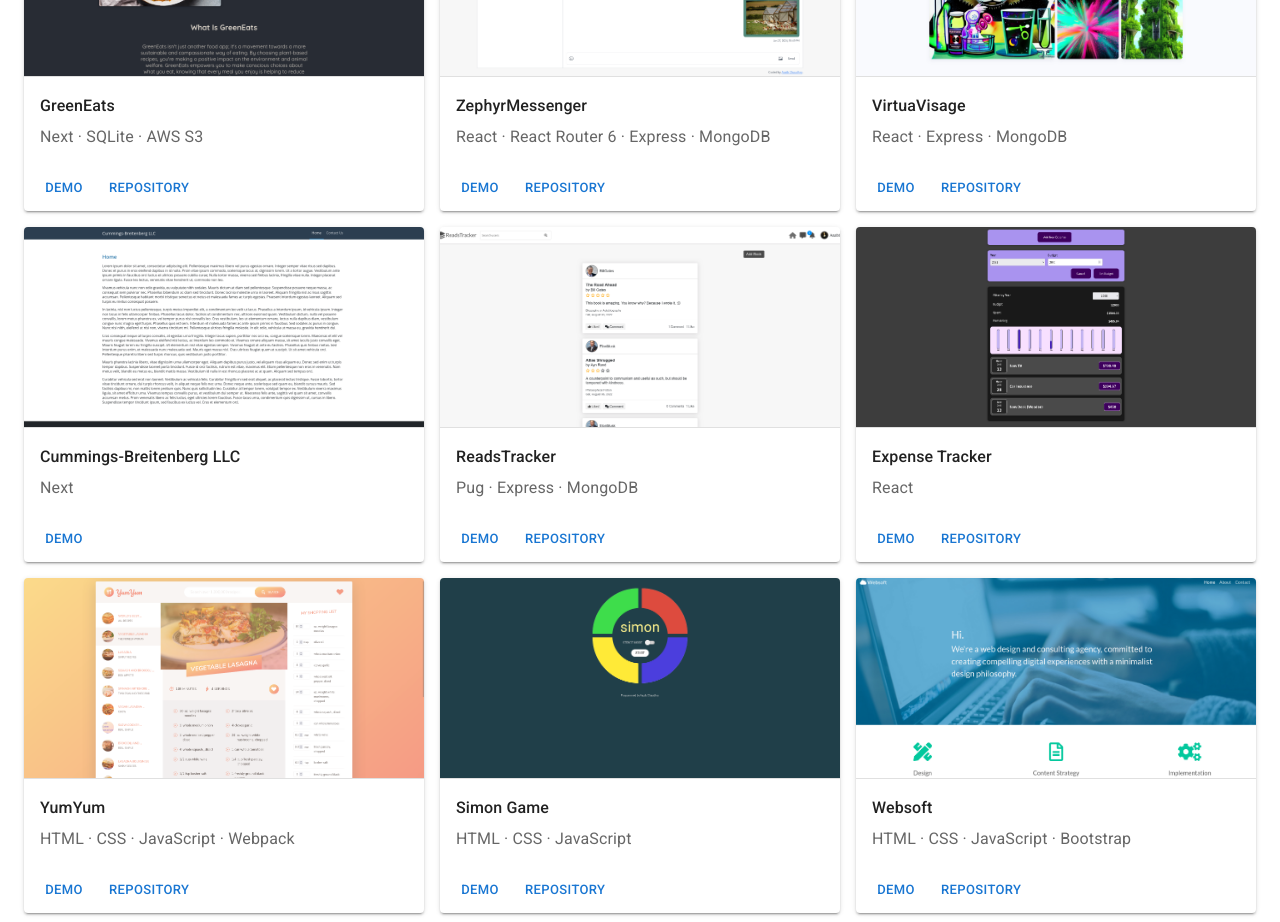
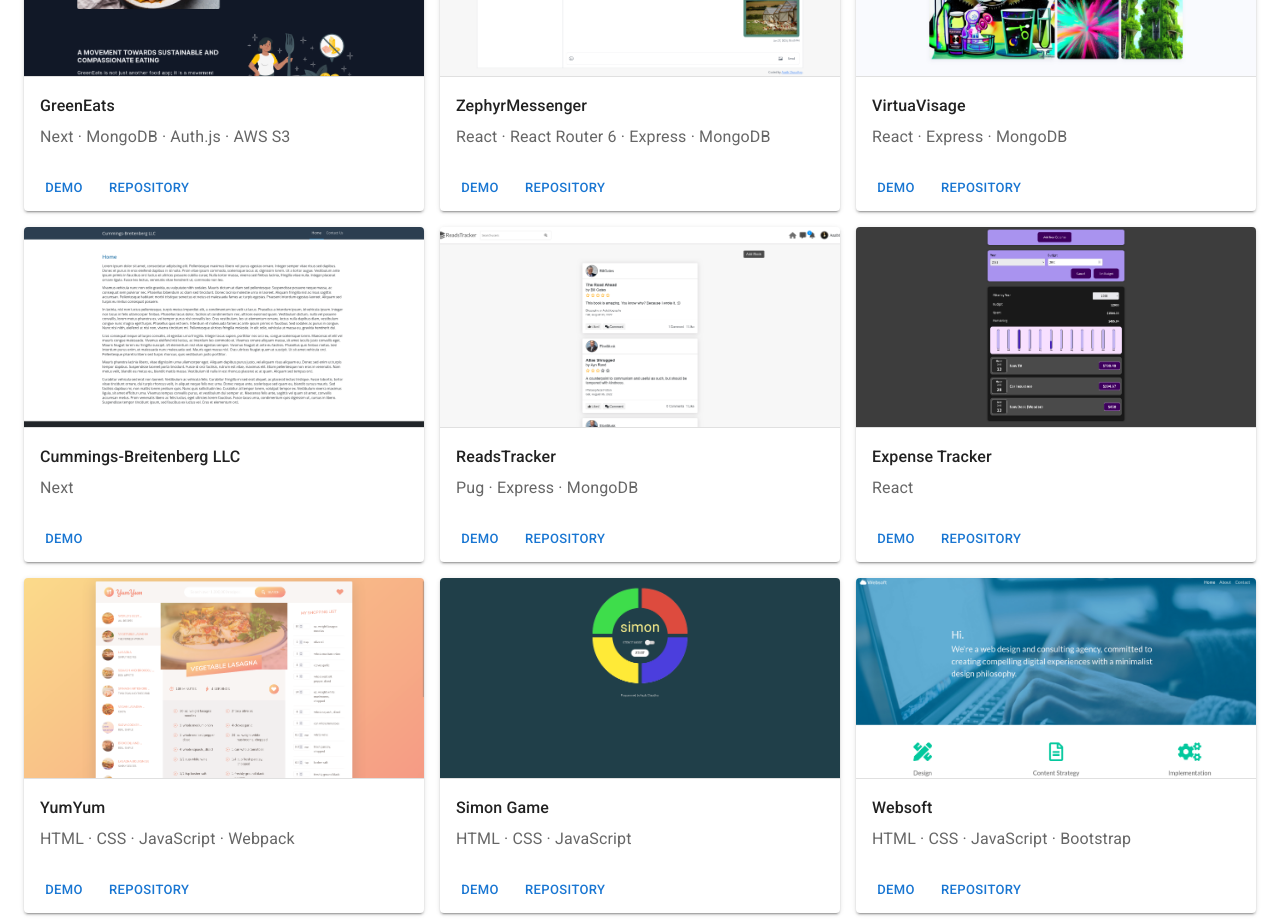
Before and after one commit to aazibch/portfolio-website, a React (Create React App) app: page / in a window 1280 px wide. Shown: the part 1620-2542 px from the top of the page. Built offline with nearby package versions, Linux system fonts and the light colour scheme.

Commit message:
Update project

```diff
--- a/src/sections/ProjectsSection/ProjectsGrid.js
+++ b/src/sections/ProjectsSection/ProjectsGrid.js
@@ -13,11 +13,11 @@ import GreenEatsScreen from './screenshots/greeneats.png';
 const projects = [
   {
     title: 'GreenEats',
-    tech: ['Next', 'SQLite', 'AWS S3'],
+    tech: ['Next', 'MongoDB', 'Auth.js', 'AWS S3'],
     image: GreenEatsScreen,
     links: {
-      demo: 'https://greeneats-demo.netlify.app/',
-      repo: 'https://github.com/aazibch/greeneats/'
+      demo: 'https://greeneats-app.netlify.app/',
+      repo: 'https://github.com/aazibch/greeneats/tree/transition-mongodb'
     }
   },
   {
```
Also changed, not shown: src/sections/ProjectsSection/screenshots/greeneats.png, 1 other file (tests, documents, lock files or other folders).
